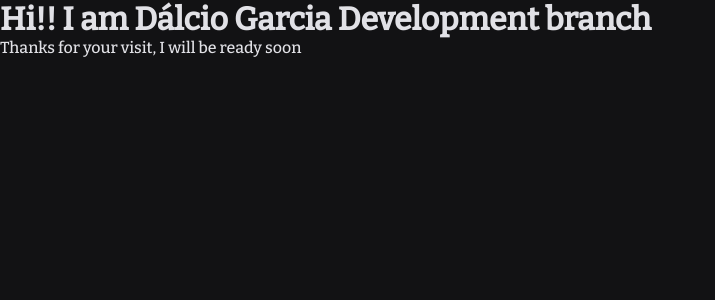
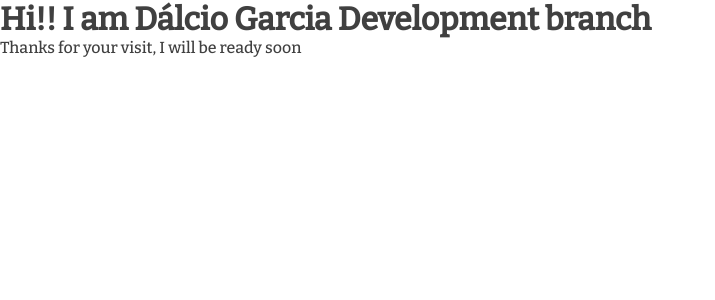
Before and after one commit to Dalcio/dalcio-garcia, a Next.js app: page / in a window 1280 px wide. Shown: the top 300 px of the page, without its empty margins (0-715 px from the left). Built offline with nearby package versions, Linux system fonts and the light colour scheme.

Commit message:
feat: colors

```diff
--- a/src/theme/system/colors.ts
+++ b/src/theme/system/colors.ts
@@ -1,7 +1,18 @@
 const colors = {
-  background: "#121214",
-  text: "#e1e1e6",
-  primary: "#8257e6",
+  text: "#404040",
+
+  primary: "#3f3f3f",
+
+  white: "#ffffff",
+
+  menu: "#e1efd8",
+
+  // ppages colors
+  home: "#ddeaf6",
+  about: "#fff2cc",
+  articles: "#d5dbe5",
+  works: "#d8e2f3",
+  skills: "#ededed"
 };
 
 export default colors;
```
